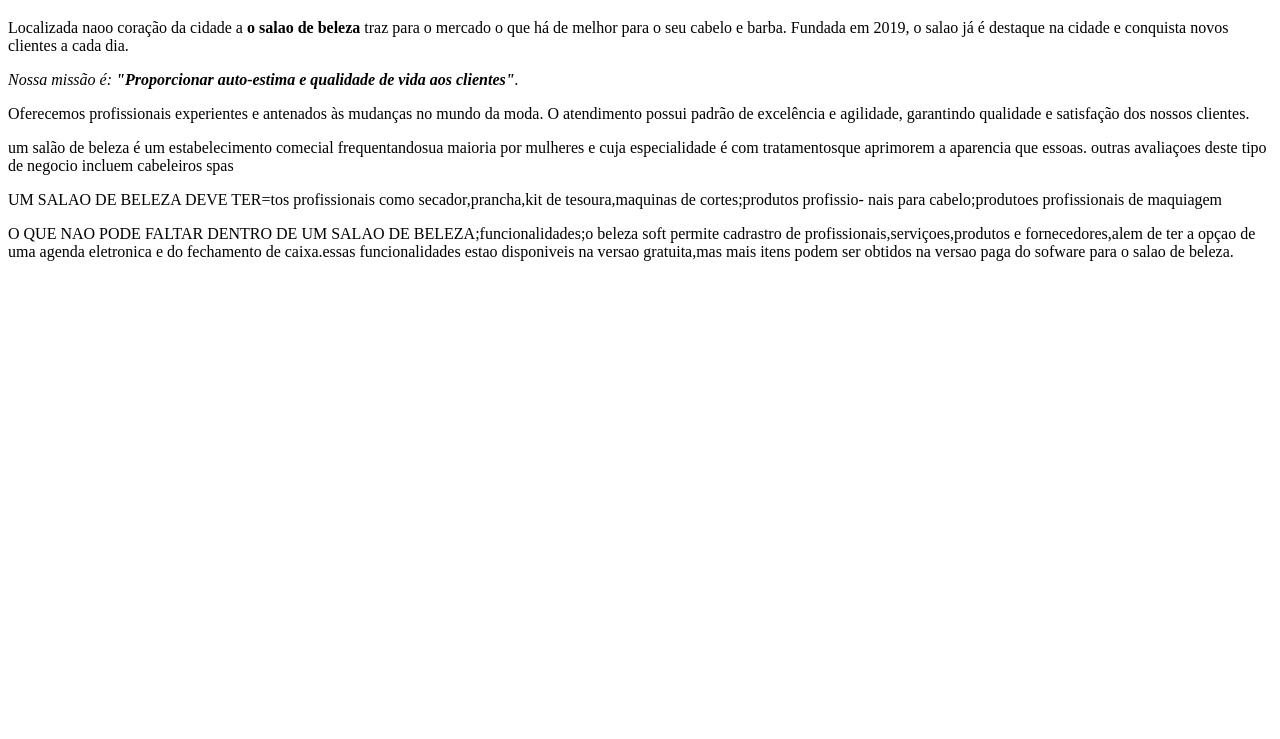
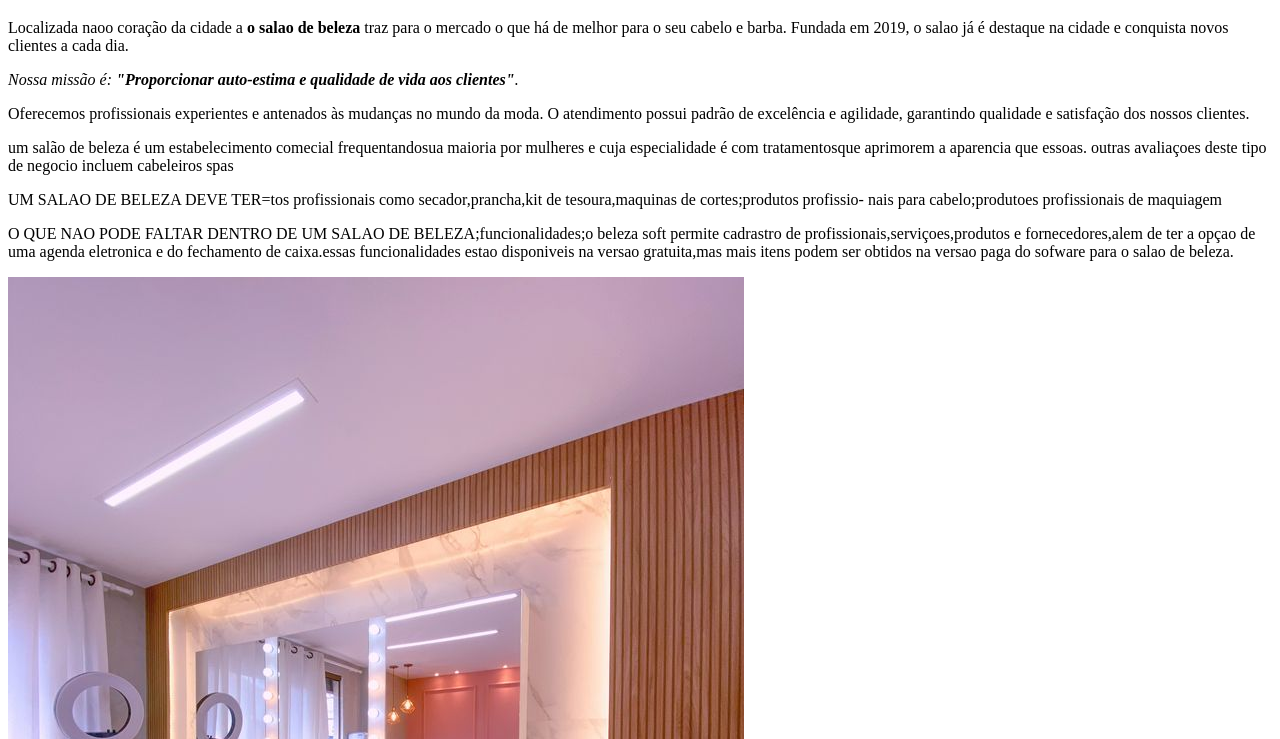
Before and after one commit to rodriguessouza/PC-PrimeiroB-AJ, a plain HTML site: page index.html in a window 1280 px wide. Shown: the part 61-800 px from the top of the page. Drawn offline with Linux system fonts and the light colour scheme.

Commit message:
Update index.html

```diff
--- a/index.html
+++ b/index.html
@@ -22,4 +22,4 @@
     de ter a opçao de uma agenda eletronica e do fechamento de caixa.essas funcionalidades estao disponiveis na versao gratuita,mas mais itens podem ser
         obtidos na versao paga do sofware para o salao de beleza.</p>
 
-    <img src="salao.jpg"
+    <img src="salao.jpg">
```
